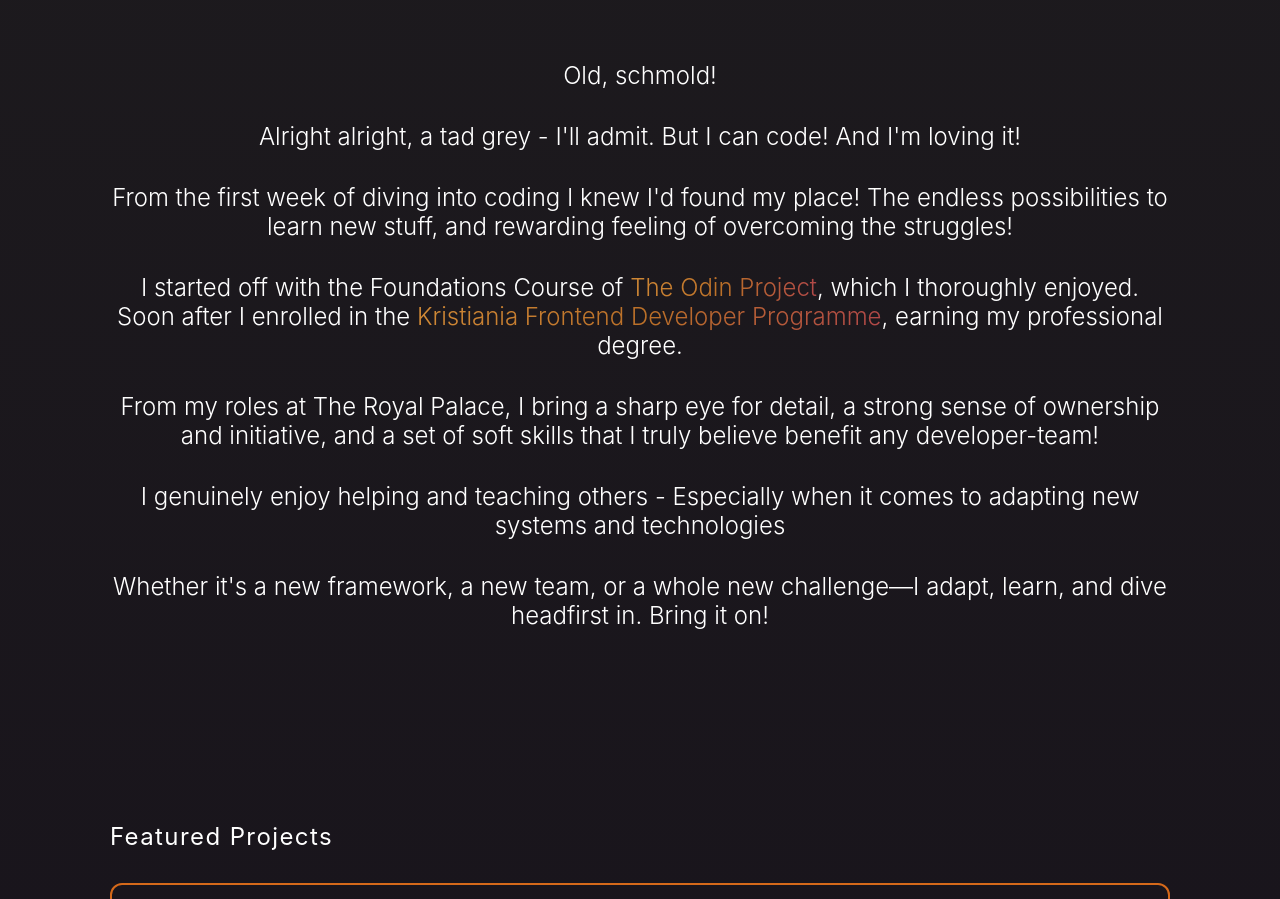
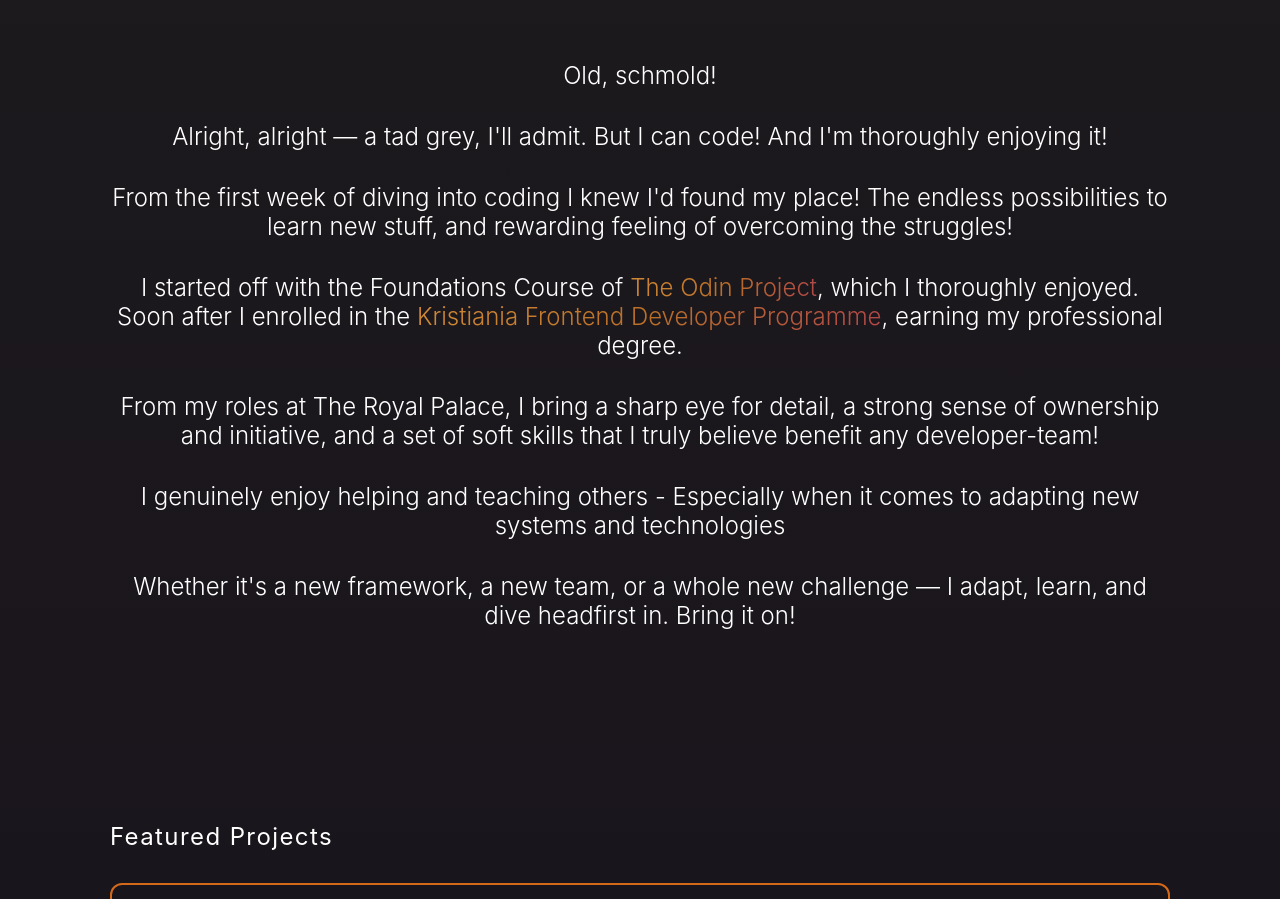
Before and after one commit to SimonADW/240910-portfolio-simon-winter, a React (Vite) app: page / in a window 1280 px wide. Shown: the part 1100-1999 px from the top of the page. Built offline with nearby package versions, Linux system fonts and the light colour scheme.

Commit message:
Update about section

```diff
--- a/src/components/AboutSection/AboutSection.tsx
+++ b/src/components/AboutSection/AboutSection.tsx
@@ -6,12 +6,12 @@ const AboutSection = () => {
 	<section id='about' className={style.aboutSection}>
 		<h2 className={style.aboutHeader}>About me</h2>
 		<p>Old, schmold!</p>
-		<p>Alright alright, a tad grey - I'll admit. But I can code! And I'm loving it!</p>
+		<p>Alright, alright — a tad grey, I'll admit. But I can code! And I'm thoroughly enjoying it!</p>
 		<p>From the first week of diving into coding I knew I'd found my place! The endless possibilities to learn new stuff, and rewarding feeling of overcoming the struggles!</p>
 		<p>I started off with the Foundations Course of <a href="https://www.theodinproject.com/" target='_blank'>The Odin Project</a>, which I thoroughly enjoyed. Soon after I enrolled in the <a href="https://www.kristiania.no/studier/fagskole/frontend-utvikling/" target='_blank'>Kristiania Frontend Developer Programme</a>, earning my professional degree.</p>
 		<p>From my roles at The Royal Palace, I bring a sharp eye for detail, a strong sense of ownership and initiative, and a set of soft skills that I truly believe benefit any developer-team!</p>
 		<p>I genuinely enjoy helping and teaching others - Especially when it comes to adapting new systems and technologies</p>
-		<p>Whether it's a new framework, a new team, or a whole new challenge—I adapt, learn, and dive headfirst in. Bring it on!</p>
+		<p>Whether it's a new framework, a new team, or a whole new challenge — I adapt, learn, and dive headfirst in. Bring it on!</p>
 	</section>
 	</>
   )
```
